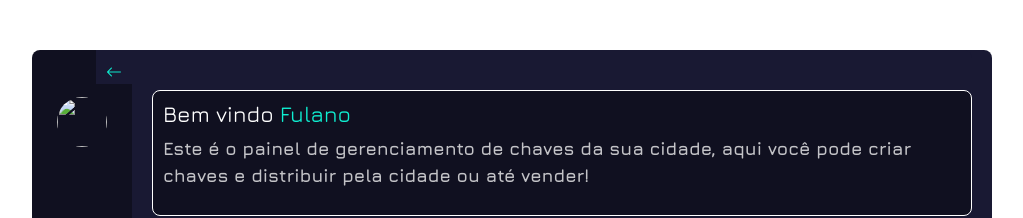
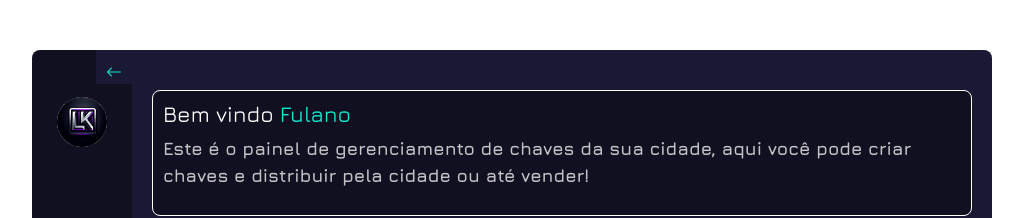
Before and after one commit to YuriSouzaDev/FiveM-generatorkey, a plain HTML site: page index.html in a window 1280 px wide. Shown: the top 218 px of the page, without its empty margins (128-1151 px from the left). Drawn offline with nearby package versions, Linux system fonts and the light colour scheme.

Commit message:
:recycle: feat: change path image example

```diff
--- a/index.html
+++ b/index.html
@@ -19,7 +19,7 @@
             </label>
             <div class="d-flex pr-20
              flex-column justify-content-center align-items-center pb-40 profile_info">
-                <img class="profile_image rounded-circle mb-3" src="/assets/img/Ellipse-1.jpg" alt data-image>
+                <img class="profile_image rounded-circle mb-3" src="/assets/img/Ellipse_1.jpg" alt data-image>
                 <h1 class="text-white max-width-180 font-22 text-center mb-20 mt-0" data-title>Gerenciamento de Chaves</h1>
             </div>
             <ul class="nav nav-tabs d-flex flex-column p-0" id="myTab" role="tablist">
```
